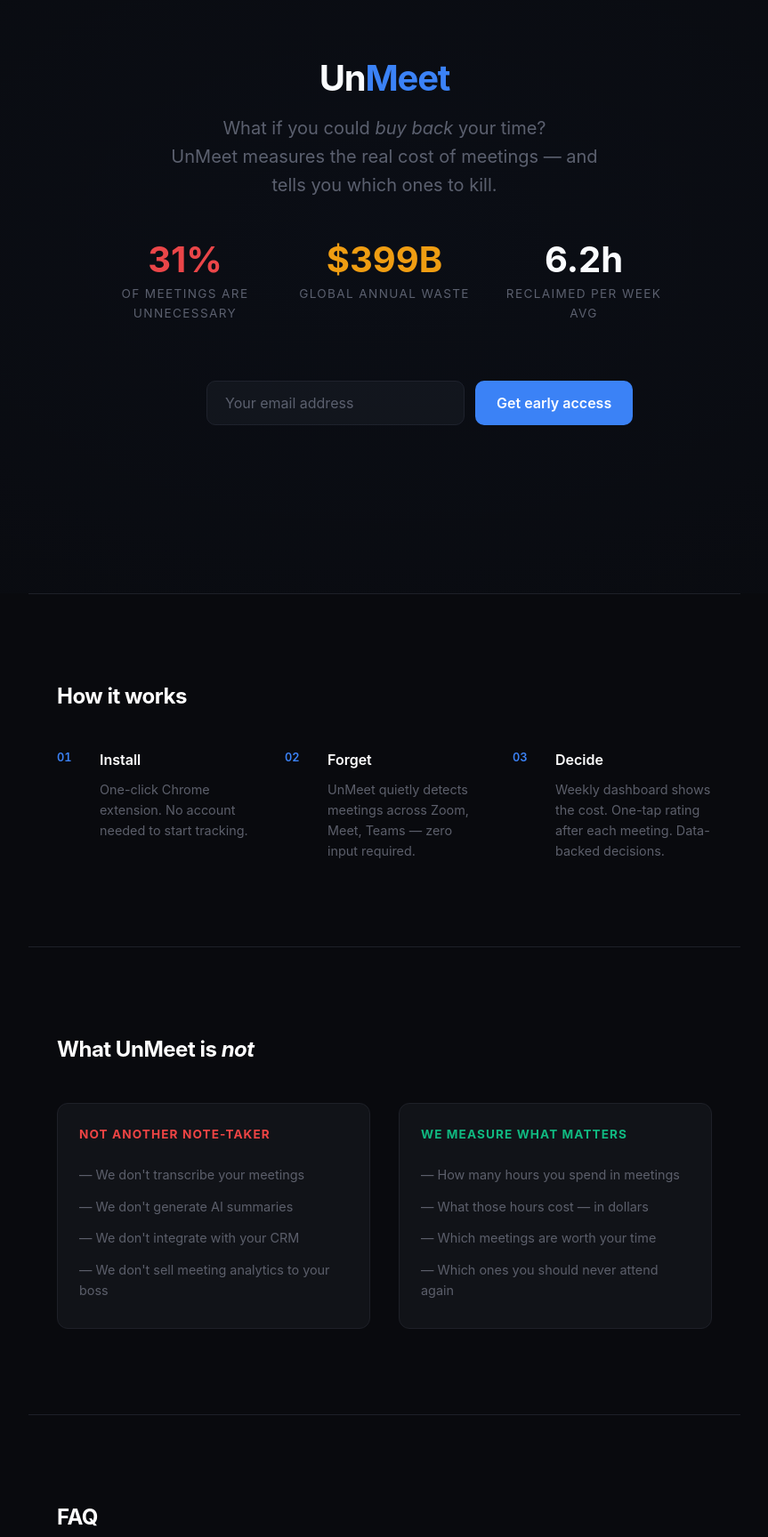
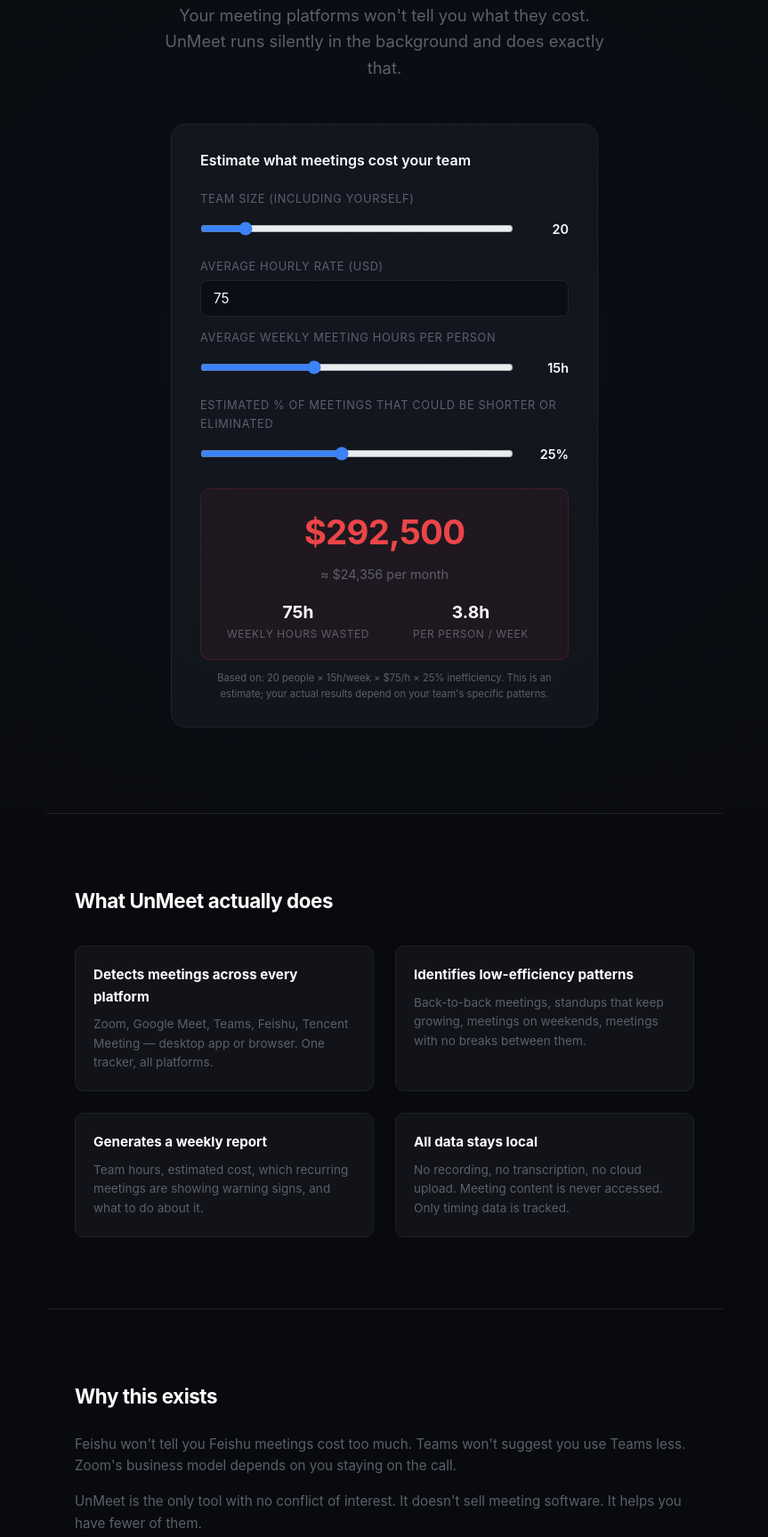
Before and after one commit to bambi2008/unmeet, a browser extension: page landing/index.html in a window 1280 px wide. Shown: the part 133-1861 px from the top of the page at 89% size, without its empty margins (208-1071 px from the left). Drawn offline with Linux system fonts and the light colour scheme.

Commit message:
feat: honest landing page v2 + interactive savings calculator

```diff
--- a/landing/index.html
+++ b/landing/index.html
@@ -3,365 +3,292 @@
 <head>
   <meta charset="UTF-8">
   <meta name="viewport" content="width=device-width, initial-scale=1.0">
-  <title>UnMeet — What if you could buy back your time?</title>
-  <meta name="description" content="UnMeet measures the real cost of your meetings. Not another note-taker. A tool that tells you which meetings to kill.">
+  <title>UnMeet — What are your meetings actually costing?</title>
+  <meta name="description" content="UnMeet tracks your meetings across every platform and tells you what they cost. Not another note-taker. A tool for knowing which meetings to kill.">
   <style>
     :root {
-      --bg: #090A0E;
-      --surface: #111318;
-      --border: #1E2028;
-      --text: #B0B3BD;
-      --text-dim: #5C5F6B;
-      --accent: #3B82F6;
-      --accent-glow: rgba(59,130,246,0.15);
-      --red: #EF4444;
-      --green: #10B981;
-      --amber: #F59E0B;
+      --bg: #090A0E; --surface: #111318; --border: #1E2028;
+      --text: #B0B3BD; --text-dim: #5C5F6B; --accent: #3B82F6;
+      --accent-glow: rgba(59,130,246,0.12); --red: #EF4444;
+      --green: #10B981; --amber: #F59E0B;
+    }
+    * { margin: 0; padding: 0; box-sizing: border-box; }
+    body {
+      background: var(--bg); color: var(--text);
+      font-family: -apple-system, BlinkMacSystemFont, 'SF Pro Display', 'Inter', sans-serif;
+      line-height: 1.6; -webkit-font-smoothing: antialiased;
     }
 
-    * { margin: 0; padding: 0; box-sizing: border-box; }
-
-    body {
-      background: var(--bg);
-      color: var(--text);
-      font-family: -apple-system, BlinkMacSystemFont, 'SF Pro Display', 'Inter', sans-serif;
-      line-height: 1.6;
-      -webkit-font-smoothing: antialiased;
+    .hero {
+      min-height: 90vh; display: flex; flex-direction: column;
+      justify-content: center; align-items: center; text-align: center;
+      padding: 4rem 2rem; position: relative; overflow: hidden;
     }
-
-    /* ── Hero ── */
-    .hero {
-      min-height: 100vh;
-      display: flex;
-      flex-direction: column;
-      justify-content: center;
-      align-items: center;
-      text-align: center;
-      padding: 2rem;
-      position: relative;
-      overflow: hidden;
-    }
-
     .hero::before {
-      content: '';
-      position: absolute;
-      top: -50%;
-      left: -50%;
-      width: 200%;
-      height: 200%;
+      content: ''; position: absolute; top: -50%; left: -50%;
+      width: 200%; height: 200%;
       background: radial-gradient(ellipse at center, rgba(59,130,246,0.03) 0%, transparent 70%);
       pointer-events: none;
     }
+    .logo { font-size: 2.5rem; font-weight: 700; letter-spacing: -0.03em; color: #fff; margin-bottom: 0.5rem; }
+    .logo span { color: var(--accent); }
+    .tagline { font-size: 1.15rem; color: var(--text-dim); max-width: 520px; margin-bottom: 3rem; }
 
-    .logo {
-      font-size: 2.5rem;
-      font-weight: 700;
-      letter-spacing: -0.03em;
-      color: #fff;
-      margin-bottom: 0.5rem;
+    /* ── Calculator ── */
+    .calculator {
+      background: var(--surface); border: 1px solid var(--border);
+      border-radius: 16px; padding: 28px 32px; max-width: 480px; width: 100%;
+      text-align: left; margin-bottom: 2rem;
     }
-    .logo span { color: var(--accent); }
+    .calc-title { color: #fff; font-size: 1rem; font-weight: 600; margin-bottom: 20px; }
+    .form-group { margin-bottom: 14px; }
+    .form-group label { display: block; color: var(--text-dim); font-size: 0.8rem; text-transform: uppercase; letter-spacing: 0.05em; margin-bottom: 4px; }
+    .form-group input {
+      width: 100%; padding: 10px 14px; background: var(--bg);
+      border: 1px solid var(--border); border-radius: 8px;
+      color: #fff; font-size: 0.95rem; font-family: inherit; outline: none;
+    }
+    .form-group input:focus { border-color: var(--accent); }
+    .slider-group { display: flex; align-items: center; gap: 12px; }
+    .slider-group input[type=range] { flex: 1; accent-color: var(--accent); }
+    .slider-value { color: #fff; font-weight: 600; min-width: 50px; text-align: right; font-size: 0.9rem; }
 
-    .tagline {
-      font-size: 1.25rem;
-      color: var(--text-dim);
-      max-width: 480px;
-      margin-bottom: 3rem;
+    .result {
+      margin-top: 20px; padding: 18px; background: rgba(239,68,68,0.06);
+      border: 1px solid rgba(239,68,68,0.15); border-radius: 10px;
+      text-align: center; display: none;
     }
+    .result .annual { font-size: 2.4rem; font-weight: 700; color: var(--red); letter-spacing: -0.02em; }
+    .result .monthly { font-size: 0.9rem; color: var(--text-dim); margin-top: 4px; }
+    .result .breakdown {
+      display: grid; grid-template-columns: 1fr 1fr; gap: 12px;
+      margin-top: 16px; text-align: center;
+    }
+    .breakdown-item .val { font-size: 1.2rem; font-weight: 700; color: #fff; }
+    .breakdown-item .lbl { font-size: 0.75rem; color: var(--text-dim); text-transform: uppercase; letter-spacing: 0.05em; }
+    .assumptions { font-size: 0.7rem; color: var(--text-dim); margin-top: 12px; text-align: center; }
 
-    /* ── Stat ── */
-    .stat-grid {
-      display: grid;
-      grid-template-columns: repeat(3, 1fr);
-      gap: 2rem;
-      max-width: 640px;
-      margin-bottom: 4rem;
-    }
+    /* ── Content sections ── */
+    .section { max-width: 760px; margin: 0 auto; padding: 5rem 2rem; border-top: 1px solid var(--border); }
+    .section-title { font-size: 1.4rem; font-weight: 700; color: #fff; letter-spacing: -0.02em; margin-bottom: 1.5rem; }
+    .section p { color: var(--text-dim); margin-bottom: 1rem; font-size: 0.95rem; }
+    .section a { color: var(--accent); }
 
-    .stat {
-      text-align: center;
-    }
-    .stat-value {
-      font-size: 2.5rem;
-      font-weight: 700;
-      color: #fff;
-      line-height: 1;
-      margin-bottom: 0.5rem;
-    }
-    .stat-label {
-      font-size: 0.85rem;
-      color: var(--text-dim);
-      text-transform: uppercase;
-      letter-spacing: 0.1em;
-    }
-    .stat-value.red { color: var(--red); }
-    .stat-value.amber { color: var(--amber); }
+    .feature-grid { display: grid; grid-template-columns: 1fr 1fr; gap: 1.5rem; margin-top: 2rem; }
+    .feature-card { padding: 1.25rem; background: var(--surface); border: 1px solid var(--border); border-radius: 10px; }
+    .feature-card h3 { color: #fff; font-size: 0.95rem; margin-bottom: 0.5rem; }
+    .feature-card p { font-size: 0.85rem; margin-bottom: 0; }
 
-    /* ── Waitlist ── */
-    .waitlist {
-      display: flex;
-      gap: 0.75rem;
-      max-width: 400px;
-      width: 100%;
-    }
+    .research-cite { font-size: 0.75rem; color: var(--text-dim); margin-top: 0.5rem; }
+    .research-cite::before { content: '📚 '; }
 
-    .waitlist input {
-      flex: 1;
-      padding: 0.875rem 1.25rem;
-      background: var(--surface);
-      border: 1px solid var(--border);
-      border-radius: 10px;
-      color: #fff;
-      font-size: 1rem;
-      font-family: inherit;
-      outline: none;
-      transition: border-color 0.2s;
-    }
-    .waitlist input:focus { border-color: var(--accent); }
-    .waitlist input::placeholder { color: var(--text-dim); }
-
-    .waitlist button {
-      padding: 0.875rem 1.5rem;
-      background: var(--accent);
-      color: #fff;
-      border: none;
-      border-radius: 10px;
-      font-size: 1rem;
-      font-weight: 600;
-      font-family: inherit;
-      cursor: pointer;
-      transition: background 0.2s, transform 0.1s;
-      white-space: nowrap;
-    }
-    .waitlist button:hover { background: #2563EB; }
-    .waitlist button:active { transform: scale(0.97); }
-
-    .waitlist-success {
-      display: none;
-      color: var(--green);
-      font-size: 0.95rem;
-      margin-top: 1rem;
-    }
-
-    /* ── How it works ── */
-    .section {
-      max-width: 800px;
-      margin: 0 auto;
-      padding: 6rem 2rem;
-      border-top: 1px solid var(--border);
-    }
-
-    .section-title {
-      font-size: 1.5rem;
-      font-weight: 700;
-      color: #fff;
-      letter-spacing: -0.02em;
-      margin-bottom: 2.5rem;
-    }
-
-    .steps {
-      display: grid;
-      grid-template-columns: repeat(3, 1fr);
-      gap: 2rem;
-      counter-reset: step;
-    }
-
-    .step {
-      position: relative;
-      padding-left: 3rem;
-    }
-    .step::before {
-      counter-increment: step;
-      content: "0" counter(step);
-      position: absolute;
-      left: 0;
-      top: 0;
-      font-size: 0.8rem;
-      font-weight: 600;
-      color: var(--accent);
-      font-variant-numeric: tabular-nums;
-    }
-    .step h3 {
-      color: #fff;
-      font-size: 1rem;
-      font-weight: 600;
-      margin-bottom: 0.5rem;
-    }
-    .step p {
-      color: var(--text-dim);
-      font-size: 0.9rem;
-    }
-
-    /* ── Comparison ── */
-    .compare {
-      display: grid;
-      grid-template-columns: 1fr 1fr;
-      gap: 2rem;
-      margin-top: 1rem;
-    }
-
-    .compare-box {
-      padding: 1.5rem;
-      border-radius: 12px;
-      background: var(--surface);
-      border: 1px solid var(--border);
-    }
-    .compare-box h4 {
-      font-size: 0.85rem;
-      text-transform: uppercase;
-      letter-spacing: 0.08em;
-      margin-bottom: 1rem;
-    }
+    .compare { display: grid; grid-template-columns: 1fr 1fr; gap: 2rem; margin-top: 1.5rem; }
+    .compare-box { padding: 1.25rem; border-radius: 12px; background: var(--surface); border: 1px solid var(--border); }
+    .compare-box h4 { font-size: 0.8rem; text-transform: uppercase; letter-spacing: 0.08em; margin-bottom: 1rem; }
     .compare-box.them h4 { color: var(--red); }
     .compare-box.us h4 { color: var(--green); }
+    .compare-box li { padding: 0.3rem 0; font-size: 0.85rem; color: var(--text-dim); list-style: none; }
+    .compare-box li::before { content: '— '; }
 
-    .compare-box ul {
-      list-style: none;
-      font-size: 0.9rem;
-    }
-    .compare-box li {
-      padding: 0.4rem 0;
-      color: var(--text-dim);
-    }
-    .compare-box li::before { content: "— "; color: var(--text-dim); }
+    .pricing-grid { display: grid; grid-template-columns: 1fr 1fr 1fr; gap: 1rem; margin-top: 2rem; }
+    .pricing-card { background: var(--surface); border: 1px solid var(--border); border-radius: 12px; padding: 1.5rem; text-align: center; }
+    .pricing-card.featured { border-color: var(--accent); }
+    .pricing-card h3 { color: #fff; font-size: 1rem; margin-bottom: 0.5rem; }
+    .pricing-card .price { font-size: 1.8rem; font-weight: 700; color: #fff; }
+    .pricing-card .period { font-size: 0.8rem; color: var(--text-dim); }
+    .pricing-card ul { list-style: none; margin: 1rem 0; font-size: 0.8rem; color: var(--text-dim); }
+    .pricing-card li { padding: 0.2rem 0; }
 
-    /* ── FAQ ── */
-    .faq-item {
-      margin-bottom: 1.5rem;
-    }
-    .faq-item h3 {
-      color: #fff;
-      font-size: 1rem;
-      font-weight: 600;
-      margin-bottom: 0.5rem;
-    }
-    .faq-item p {
-      color: var(--text-dim);
-      font-size: 0.9rem;
-    }
+    .footer { text-align: center; padding: 3rem 2rem; border-top: 1px solid var(--border); color: var(--text-dim); font-size: 0.8rem; }
 
-    /* ── Footer ── */
-    .footer {
-      text-align: center;
-      padding: 3rem 2rem;
-      border-top: 1px solid var(--border);
-      color: var(--text-dim);
-      font-size: 0.85rem;
-    }
-
-    .footer a {
-      color: var(--text);
-      text-decoration: none;
-    }
-    .footer a:hover { color: var(--accent); }
-
-    /* ── Responsive ── */
     @media (max-width: 640px) {
-      .stat-grid { grid-template-columns: 1fr; gap: 1.5rem; }
-      .steps { grid-template-columns: 1fr; }
-      .compare { grid-template-columns: 1fr; }
-      .waitlist { flex-direction: column; }
-      .logo { font-size: 2rem; }
-      .hero { padding: 3rem 1.5rem; min-height: auto; }
+      .feature-grid, .compare, .pricing-grid { grid-template-columns: 1fr; }
     }
   </style>
 </head>
 <body>
 
-  <!-- ── Hero ── -->
+<!-- Hero + Calculator -->
 <section class="hero">
   <div class="logo">Un<span>Meet</span></div>
-    <p class="tagline">What if you could <em>buy back</em> your time?<br>UnMeet measures the real cost of meetings — and tells you which ones to kill.</p>
+  <p class="tagline">Your meeting platforms won't tell you what they cost.<br>UnMeet runs silently in the background and does exactly that.</p>
 
-    <div class="stat-grid">
-      <div class="stat">
-        <div class="stat-value red">31%</div>
-        <div class="stat-label">of meetings are unnecessary</div>
-      </div>
-      <div class="stat">
-        <div class="stat-value amber">$399B</div>
-        <div class="stat-label">global annual waste</div>
-      </div>
-      <div class="stat">
-        <div class="stat-value">6.2h</div>
-        <div class="stat-label">reclaimed per week avg</div>
+  <div class="calculator">
+    <div class="calc-title">Estimate what meetings cost your team</div>
+
+    <div class="form-group">
+      <label>Team size (including yourself)</label>
+      <div class="slider-group">
+        <input type="range" id="team-size" min="2" max="200" value="20" oninput="updateCalc()">
+        <span class="slider-value" id="team-size-val">20</span>
       </div>
     </div>
 
-    <form class="waitlist" id="waitlist-form">
-      <input type="email" id="email" placeholder="Your email address" required>
-      <button type="submit">Get early access</button>
-    </form>
-    <div class="waitlist-success" id="success">You're on the list. We'll be in touch.</div>
+    <div class="form-group">
+      <label>Average hourly rate (USD)</label>
+      <input type="number" id="hourly-rate" value="75" min="10" max="500" oninput="updateCalc()">
+    </div>
+
+    <div class="form-group">
+      <label>Average weekly meeting hours per person</label>
+      <div class="slider-group">
+        <input type="range" id="meeting-hours" min="2" max="40" value="15" step="0.5" oninput="updateCalc()">
+        <span class="slider-value" id="meeting-hours-val">15h</span>
+      </div>
+    </div>
+
+    <div class="form-group">
+      <label>Estimated % of meetings that could be shorter or eliminated</label>
+      <div class="slider-group">
+        <input type="range" id="waste-pct" min="5" max="50" value="25" oninput="updateCalc()">
+        <span class="slider-value" id="waste-pct-val">25%</span>
+      </div>
+    </div>
+
+    <div class="result" id="result">
+      <div class="annual" id="annual-cost"></div>
+      <div class="monthly" id="monthly-cost"></div>
+      <div class="breakdown">
+        <div class="breakdown-item">
+          <div class="val" id="weekly-hours"></div>
+          <div class="lbl">Weekly hours wasted</div>
+        </div>
+        <div class="breakdown-item">
+          <div class="val" id="per-person"></div>
+          <div class="lbl">Per person / week</div>
+        </div>
+      </div>
+    </div>
+    <div class="assumptions" id="assumptions"></div>
+  </div>
 </section>
 
-  <!-- ── How it works ── -->
+<!-- What UnMeet does -->
 <section class="section">
-    <h2 class="section-title">How it works</h2>
-    <div class="steps">
-      <div class="step">
-        <h3>Install</h3>
-        <p>One-click Chrome extension. No account needed to start tracking.</p>
+  <h2 class="section-title">What UnMeet actually does</h2>
+  <div class="feature-grid">
+    <div class="feature-card">
+      <h3>Detects meetings across every platform</h3>
+      <p>Zoom, Google Meet, Teams, Feishu, Tencent Meeting — desktop app or browser. One tracker, all platforms.</p>
     </div>
-      <div class="step">
-        <h3>Forget</h3>
-        <p>UnMeet quietly detects meetings across Zoom, Meet, Teams — zero input required.</p>
+    <div class="feature-card">
+      <h3>Identifies low-efficiency patterns</h3>
+      <p>Back-to-back meetings, standups that keep growing, meetings on weekends, meetings with no breaks between them.</p>
     </div>
-      <div class="step">
-        <h3>Decide</h3>
-        <p>Weekly dashboard shows the cost. One-tap rating after each meeting. Data-backed decisions.</p>
+    <div class="feature-card">
+      <h3>Generates a weekly report</h3>
+      <p>Team hours, estimated cost, which recurring meetings are showing warning signs, and what to do about it.</p>
+    </div>
+    <div class="feature-card">
+      <h3>All data stays local</h3>
+      <p>No recording, no transcription, no cloud upload. Meeting content is never accessed. Only timing data is tracked.</p>
     </div>
   </div>
 </section>
 
-  <!-- ── Comparison ── -->
+<!-- Why -->
 <section class="section">
-    <h2 class="section-title">What UnMeet is <em>not</em></h2>
+  <h2 class="section-title">Why this exists</h2>
+  <p>Feishu won't tell you Feishu meetings cost too much. Teams won't suggest you use Teams less. Zoom's business model depends on you staying on the call.</p>
+  <p>UnMeet is the only tool with no conflict of interest. It doesn't sell meeting software. It helps you have fewer of them.</p>
+</section>
+
+<!-- The research -->
+<section class="section">
+  <h2 class="section-title">What the research says</h2>
+  <p>Three findings stand out from the academic literature:</p>
+  <p><strong>Interruptions are expensive.</strong> A single interruption costs ~23 minutes of recovery time before returning to deep focus. <span class="research-cite">Gloria Mark, UC Irvine (2008)</span></p>
+  <p><strong>Back-to-back meetings degrade quality.</strong> EEG measurements showed a ~40% drop in attention and engagement in the second consecutive meeting. <span class="research-cite">Microsoft Human Factors Lab (2021)</span></p>
+  <p><strong>Meetings spawn more meetings.</strong> About 30% of meetings generate informal follow-up discussions that aren't on anyone's calendar. <span class="research-cite">HBR, "Stop the Meeting Madness" (2019)</span></p>
+  <p style="margin-top:1.5rem;">Isolated, these findings are interesting. Combined, they describe a system where time leaks out in ways no one measures — and no one is accountable for.</p>
+</section>
+
+<!-- Comparison -->
+<section class="section">
+  <h2 class="section-title">What UnMeet is — and isn't</h2>
   <div class="compare">
     <div class="compare-box them">
-        <h4>Not another note-taker</h4>
+      <h4>Not another meeting tool</h4>
       <ul>
         <li>We don't transcribe your meetings</li>
         <li>We don't generate AI summaries</li>
-          <li>We don't integrate with your CRM</li>
-          <li>We don't sell meeting analytics to your boss</li>
+        <li>We don't record audio or video</li>
+        <li>We don't sell meeting software</li>
       </ul>
     </div>
     <div class="compare-box us">
-        <h4>We measure what matters</h4>
+      <h4>Meeting cost governance</h4>
       <ul>
-          <li>How many hours you spend in meetings</li>
-          <li>What those hours cost — in dollars</li>
-          <li>Which meetings are worth your time</li>
-          <li>Which ones you should never attend again</li>
+        <li>Track time across all platforms</li>
+        <li>Flag recurring meetings that keep growing</li>
+        <li>Weekly report with patterns and suggestions</li>
+        <li>Your data stays on your machine</li>
       </ul>
     </div>
   </div>
 </section>
 
-  <!-- ── FAQ ── -->
+<!-- Early warnings -->
 <section class="section">
-    <h2 class="section-title">FAQ</h2>
-    <div class="faq-item">
-      <h3>Does UnMeet listen to my meetings?</h3>
-      <p>Never. We don't access your microphone, camera, or meeting content. We only detect that a meeting tab is open — by URL pattern matching. No audio, no video, no screen recording.</p>
+  <h2 class="section-title">Signs your meetings need attention</h2>
+  <div class="feature-grid">
+    <div class="feature-card">
+      <h3>Standups have crept past 18 minutes</h3>
+      <p>Scrum Guide recommends 15 minutes. When they drift longer, it's usually a sign that problem-solving has replaced status updates.</p>
     </div>
-    <div class="faq-item">
-      <h3>How is the cost calculated?</h3>
-      <p>You set your hourly rate (or we estimate one based on your role). Meeting cost = duration × participants × avg hourly rate. You control the numbers.</p>
+    <div class="feature-card">
+      <h3>Back-to-back meeting blocks</h3>
+      <p>No buffer between meetings means each one starts with a mental context-switch penalty.</p>
     </div>
-    <div class="faq-item">
-      <h3>Who sees my data?</h3>
-      <p>You. Only you. All tracking happens locally in your browser. Cloud sync is optional and end-to-end encrypted. Your boss cannot access your dashboard.</p>
+    <div class="feature-card">
+      <h3>Recurring meetings no one can explain</h3>
+      <p>"We've always had this Wednesday sync." UnMeet detects meetings that haven't changed in months.</p>
     </div>
-    <div class="faq-item">
-      <h3>Which meeting platforms do you support?</h3>
-      <p>Google Meet, Zoom Web, Microsoft Teams, and anything that opens in a browser tab. Desktop app support coming soon.</p>
+    <div class="feature-card">
+      <h3>People working around the meetings</h3>
+      <p>When your team's real work happens before 9am or after 6pm, the calendar is the problem.</p>
     </div>
-    <div class="faq-item">
-      <h3>When is it launching?</h3>
-      <p>Chrome extension beta: August 2026. Sign up above to get early access.</p>
   </div>
+</section>
+
+<!-- Pricing -->
+<section class="section">
+  <h2 class="section-title">Pricing</h2>
+  <div class="pricing-grid">
+    <div class="pricing-card">
+      <h3>Personal</h3>
+      <div class="price">Free</div>
+      <div class="period">forever</div>
+      <ul>
+        <li>Personal tracking</li>
+        <li>Basic weekly report</li>
+        <li>Efficiency scoring</li>
+      </ul>
+    </div>
+    <div class="pricing-card featured">
+      <h3>Pro</h3>
+      <div class="price">$8</div>
+      <div class="period">/ month</div>
+      <ul>
+        <li>Everything in Personal</li>
+        <li>Unlimited history</li>
+        <li>PDF export</li>
+        <li>Priority suggestions</li>
+      </ul>
+    </div>
+    <div class="pricing-card">
+      <h3>Team</h3>
+      <div class="price">$15</div>
+      <div class="period">/ person / month</div>
+      <ul>
+        <li>Everything in Pro</li>
+        <li>Team dashboard</li>
+        <li>Cross-team comparison</li>
+        <li>Admin panel</li>
+      </ul>
+    </div>
+  </div>
+  <p style="text-align:center;margin-top:1rem;">14-day free trial. No credit card required.</p>
 </section>
 
 <footer class="footer">
@@ -369,16 +296,40 @@
 </footer>
 
 <script>
-    document.getElementById('waitlist-form').addEventListener('submit', async (e) => {
-      e.preventDefault();
-      const email = document.getElementById('email').value;
-      // TODO: Replace with actual backend endpoint
-      // For now, just show success
-      document.getElementById('waitlist-form').style.display = 'none';
-      document.getElementById('success').style.display = 'block';
-      // Log to console for manual collection during beta
-      console.log('Waitlist signup:', email);
-    });
+function updateCalc() {
+  const teamSize = parseInt(document.getElementById('team-size').value);
+  const rate = parseFloat(document.getElementById('hourly-rate').value);
+  const hours = parseFloat(document.getElementById('meeting-hours').value);
+  const wastePct = parseInt(document.getElementById('waste-pct').value) / 100;
+
+  document.getElementById('team-size-val').textContent = teamSize;
+  document.getElementById('meeting-hours-val').textContent = hours + 'h';
+  document.getElementById('waste-pct-val').textContent = Math.round(wastePct * 100) + '%';
+
+  if (!teamSize || !rate || !hours || !wastePct) return;
+
+  const weeklyHoursWasted = teamSize * hours * wastePct;
+  const weeklyCost = weeklyHoursWasted * rate;
+  const monthlyCost = weeklyCost * 4.33;
+  const annualCost = weeklyCost * 52;
+  const perPersonWeekly = hours * wastePct;
+
+  document.getElementById('annual-cost').textContent =
+    '$' + Math.round(annualCost).toLocaleString();
+  document.getElementById('monthly-cost').textContent =
+    '≈ $' + Math.round(monthlyCost).toLocaleString() + ' per month';
+  document.getElementById('weekly-hours').textContent =
+    Math.round(weeklyHoursWasted) + 'h';
+  document.getElementById('per-person').textContent =
+    perPersonWeekly.toFixed(1) + 'h';
+  document.getElementById('assumptions').textContent =
+    'Based on: ' + teamSize + ' people × ' + hours + 'h/week × ' +
+    '$' + rate + '/h × ' + Math.round(wastePct*100) + '% inefficiency. ' +
+    'This is an estimate; your actual results depend on your team\'s specific patterns.';
+  document.getElementById('result').style.display = 'block';
+}
+
+updateCalc();
 </script>
 </body>
 </html>
```
Also changed, not shown: 数据溯源性审查.md (added, +99 -0 lines). Lines whose indentation alone changed are shown as unchanged.
